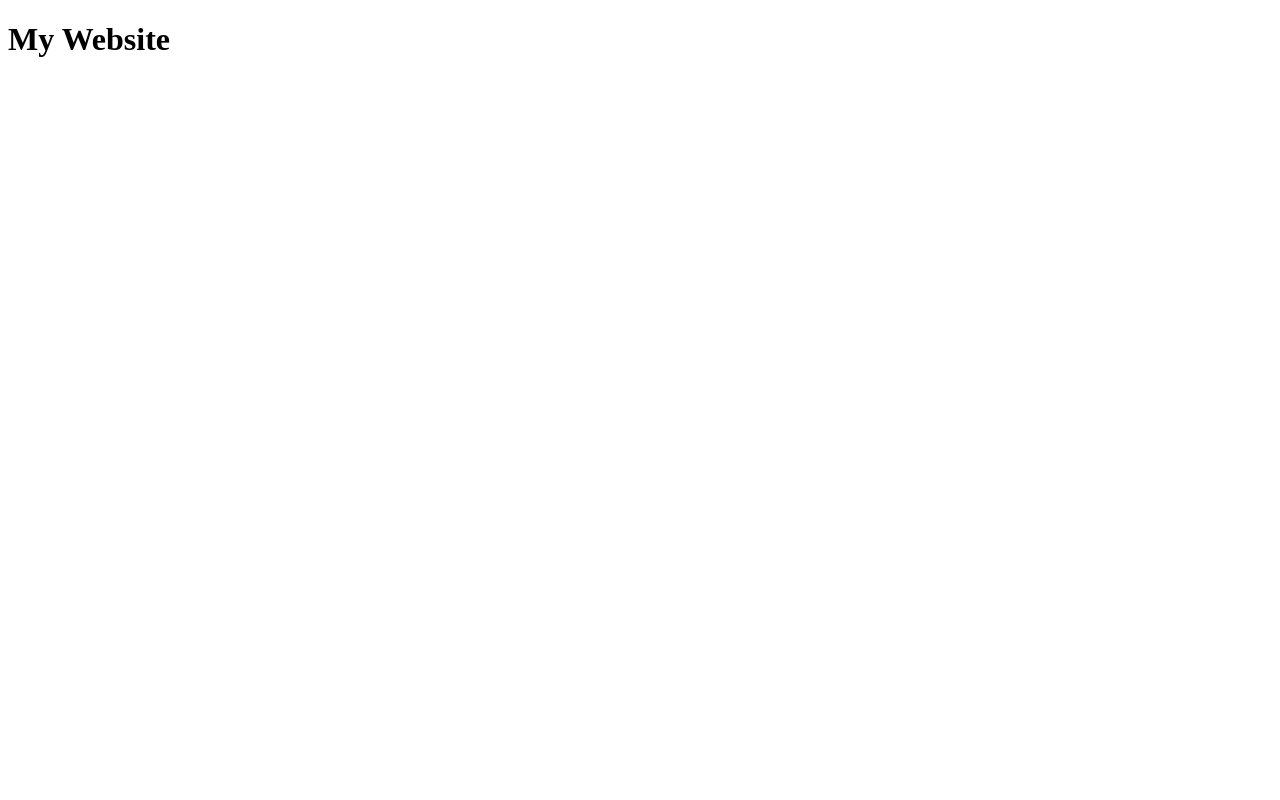
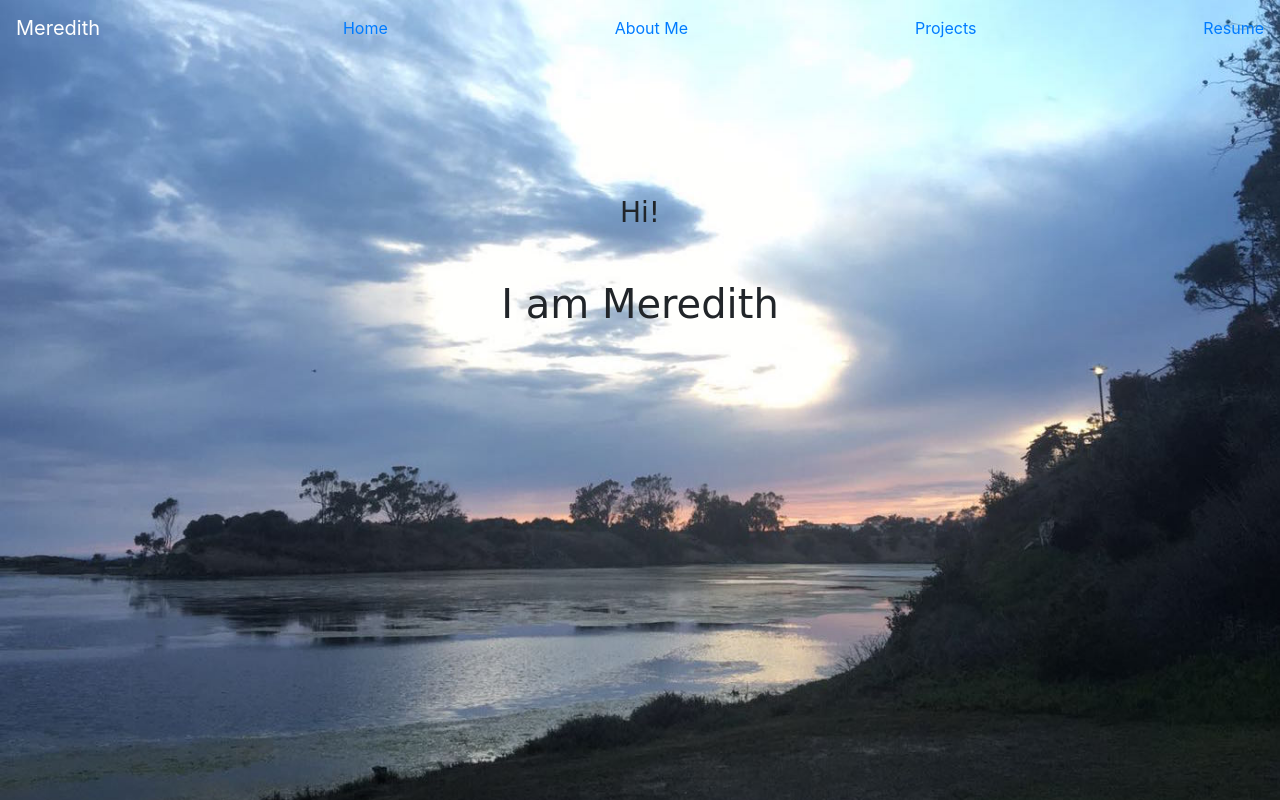
Before and after one commit to meredithxu/personal_website, a plain HTML site: page pages/index.html in a window 1280 px wide. Drawn offline with nearby package versions, Linux system fonts and the light colour scheme.

Commit message:
basic home page done

```diff
--- a/app/routes.js
+++ b/app/routes.js
@@ -7,9 +7,9 @@ module.exports = router;
 router.get('/', function(req,res){
 	//res.send('home page is under construction');
 	res.sendFile(path.join(__dirname, '../pages/index.html'));
-	//console.log(__dirname);
 });
 
 router.get('/about_me', function(req,res){
-	res.send('about me page is under construction');
+	//res.send('about me page is under construction');
+	res.sendFile(path.join(__dirname, '../pages/about_me.html'));
 });
--- a/pages/index.html
+++ b/pages/index.html
@@ -2,6 +2,28 @@
 <html>
 <head>
 	<meta charset="UTF-8">
-	<h1>My Website</h1>
+	<link rel="stylesheet" href ="/css/styles.css" type="text/css">
+  <link rel="stylesheet" href="https://stackpath.bootstrapcdn.com/bootstrap/4.1.3/css/bootstrap.min.css" integrity="sha384-MCw98/SFnGE8fJT3GXwEOngsV7Zt27NXFoaoApmYm81iuXoPkFOJwJ8ERdknLPMO" crossorigin="anonymous">
 </head>
+<body>
+  <header>
+    <nav class="navbar navbar-dark" role="navigation">
+	    <div class="navbar-header">
+	  	  <a class="navbar-brand" href="#">Meredith</a>
+	    </div>
+      <!--<div class="nav navbar-nav">!-->
+      <a href="/">Home</a>
+      <a href="/about_me">About Me</a>
+      <a href="#">Projects</a>
+      <a href="#">Resume</a>
+    <!--</div>!-->
+    </nav>
+  </header>
+  <div class="greeting">
+    <h3>Hi!</h3>
+  </div>
+  <div class="intro">
+    <h1>I am Meredith</h1>
+  </div>
+</body>
 </html>
--- a/server.js
+++ b/server.js
@@ -20,6 +20,9 @@ var port = 8080;
 var router = require('./app/routes.js');
 app.use('/', router);
 
+//location of static files
+app.use(express.static(__dirname + '/static'));
+
 app.listen(port, function(){
 	console.log('localhost:8080');
 });
--- a/static/css/styles.css
+++ b/static/css/styles.css
@@ -0,0 +1,16 @@
+body{
+	background-image: url(../img/homeBG.jpg);
+	background-size: cover;
+	background-repeat: no-repeat;
+}
+
+.greeting {
+	text-align: center;
+	margin-top: 140px;
+	font-family: cursive;
+}
+.intro {
+	text-align: center;
+	margin-top: 50px;
+	font-family: cursive;
+}
```
Also changed, not shown: pages/about_me.html (added, +11 -0 lines), static/img/homeBG.jpg (added), 2 other files.
